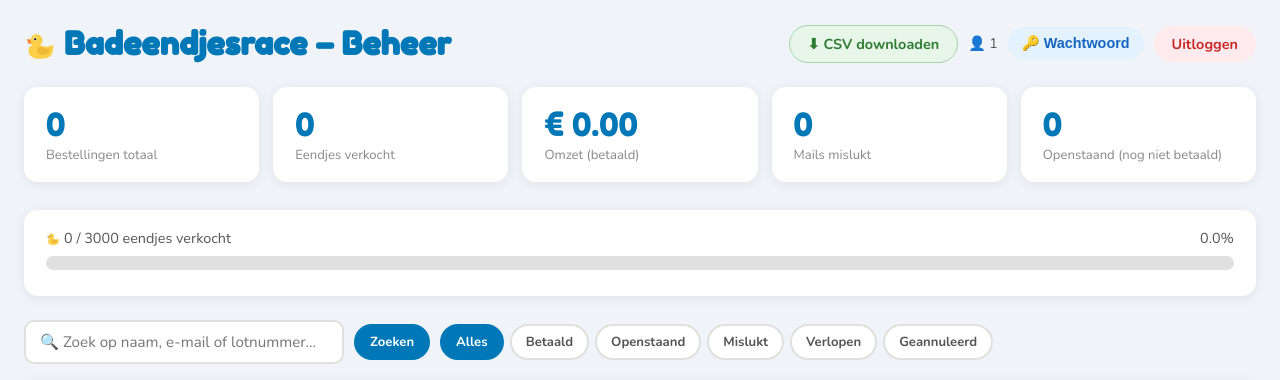
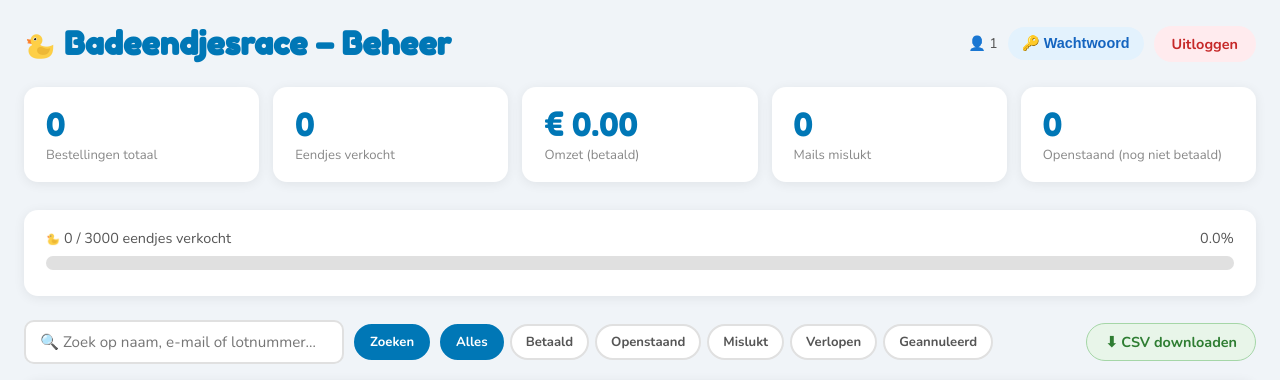
Before and after one commit to palmw01/eendjesrace, a Flask app: page /admin in a window 1280 px wide. Shown: the top 380 px of the page. Run offline with Flask 3, Linux system fonts and the light colour scheme; the visitor is signed in with stand-in values (Sample User, id 1); data comes from the database, SQL or seed files in the repository; data that the repository does not hold is empty; parts of the project's set-up code (start-up, migrations or seed data) failed here and were passed over.

Commit message:
Verplaats CSV-knop van topbar naar filterrij, rechts uitgelijnd
Co-Authored-By: Claude Sonnet 4.6 <noreply@anthropic.com>

```diff
--- a/templates/admin.html
+++ b/templates/admin.html
@@ -215,7 +215,6 @@
   <div class="topbar">
     <h1><img class="eend-inline" src="{{ url_for('static', filename='img/eend.png') }}" alt=""> Badeendjesrace – Beheer</h1>
     <div style="display:flex;gap:10px;align-items:center;flex-wrap:wrap;">
-      <a href="/admin/export-csv" class="knop-csv">⬇ CSV downloaden</a>
       {% if huidige_gebruiker %}
         <span style="font-size:.88rem;color:#555;">👤 {{ huidige_gebruiker }}</span>
         <button type="button" id="btnWachtwoordWijzigen" style="padding:8px 14px;background:#E3F2FD;color:#1565C0;border:none;border-radius:99px;font-weight:700;font-size:.9rem;cursor:pointer;">🔑 Wachtwoord</button>
@@ -281,6 +280,7 @@
       <a href="/admin?status=verlopen{% if zoekterm %}&zoek={{ zoekterm | urlencode }}{% endif %}" class="filter-knop {% if status_filter == 'verlopen' %}actief{% endif %}">Verlopen</a>
       <a href="/admin?status=geannuleerd{% if zoekterm %}&zoek={{ zoekterm | urlencode }}{% endif %}" class="filter-knop {% if status_filter == 'geannuleerd' %}actief{% endif %}">Geannuleerd</a>
     </div>
+    <a href="/admin/export-csv" class="knop-csv" style="margin-left:auto;">⬇ CSV downloaden</a>
   </form>
 
   <!-- Bestellingen tabel -->
```
